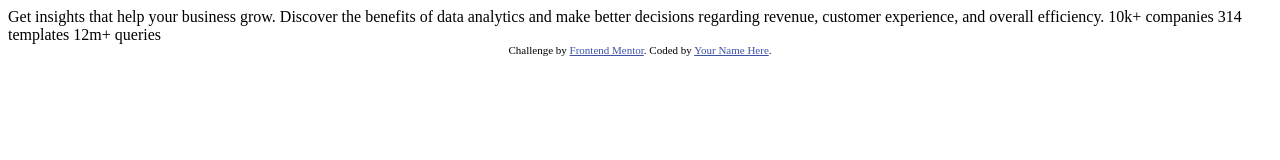
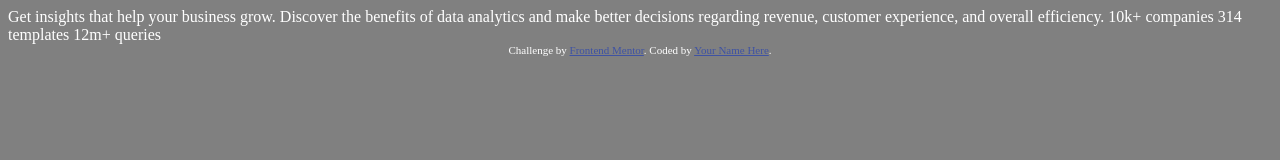
Before and after one commit to ncham02/stats-preview-card-component-main, a plain HTML site: page index.html in a window 1280 px wide. Drawn offline with Linux system fonts and the light colour scheme.

Commit message:
Added CSS file and linked to index.html

```diff
--- a/index.html
+++ b/index.html
@@ -5,7 +5,7 @@
   <meta name="viewport" content="width=device-width, initial-scale=1.0"> <!-- displays site properly based on user's device -->
 
   <link rel="icon" type="image/png" sizes="32x32" href="./images/favicon-32x32.png">
-
+  <link rel="stylesheet" href="styles.css">
   <title>Frontend Mentor | Stats preview card component</title>
 
   <!-- Feel free to remove these styles or customise in your own stylesheet 👍 -->
--- /dev/null
+++ b/styles.css
@@ -0,0 +1,4 @@
+body {
+  background-color: gray;
+  color: #fff;
+}
```
